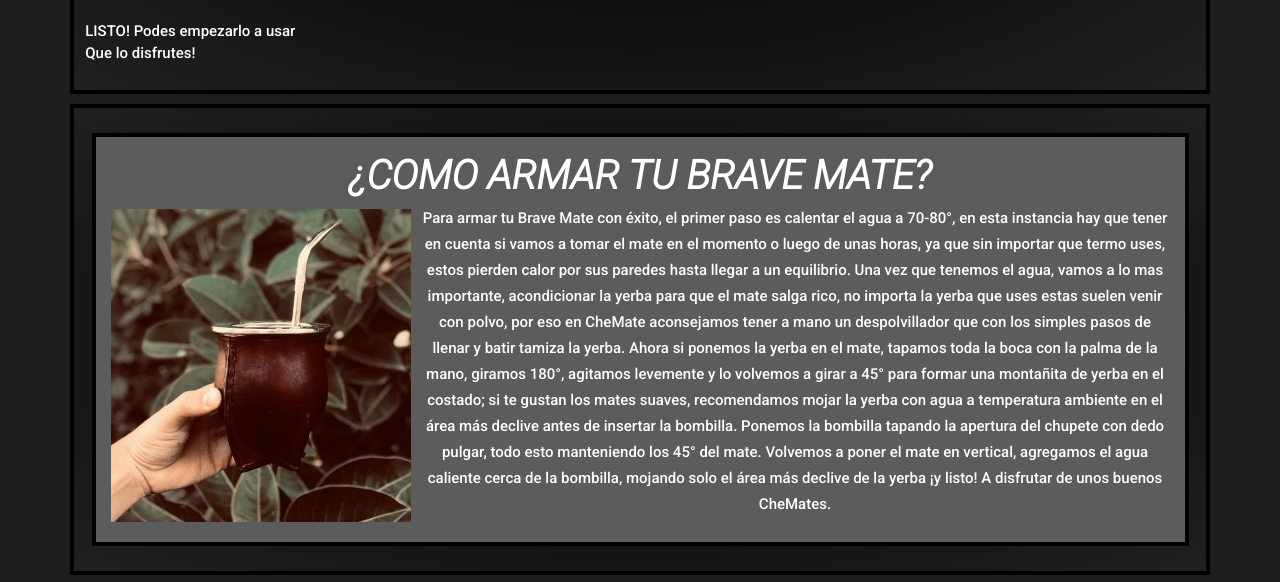
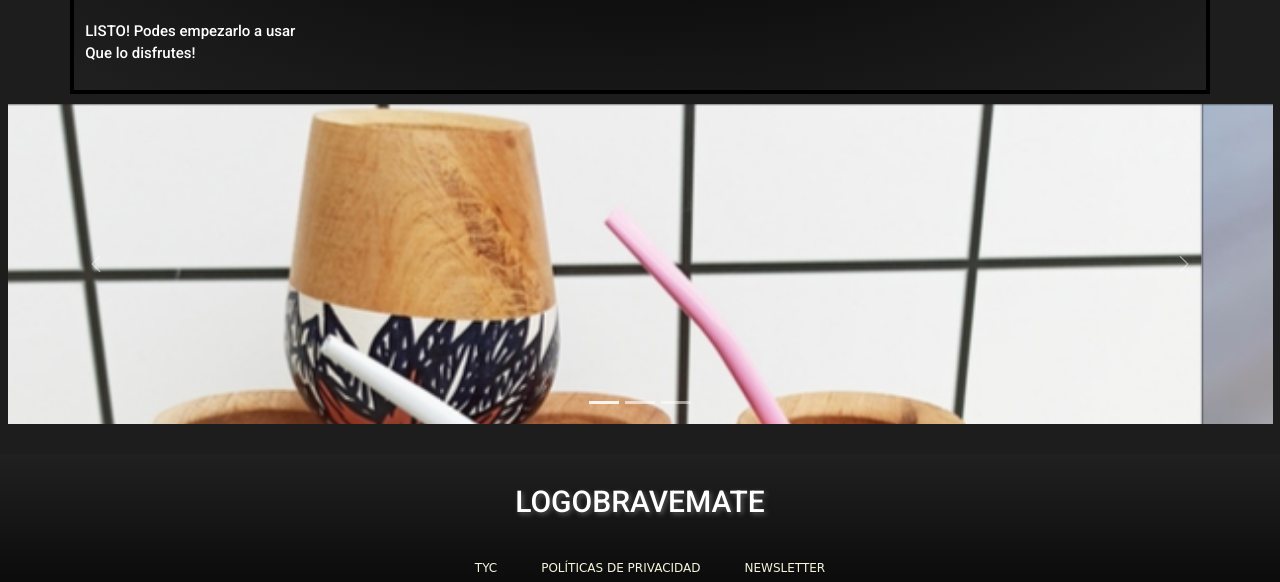
Before and after one commit to gastonRivero/Preentrega, a plain HTML site: page index.html in a window 1280 px wide. Shown: the part 1209-1791 px from the top of the page. Drawn offline with nearby package versions, Linux system fonts and the light colour scheme; a web font is replaced by a local one.

Commit message:
chau secction4

```diff
--- a/index.html
+++ b/index.html
@@ -147,38 +147,6 @@
       </p>
     </div>
   </section>
-
-  <section class="container">
-    <div class="section4"><!--aca va como armar el mate-->
-
-      <div class="section4__Contenedor">
-        <h2 class="section4__titulo">¿COMO ARMAR TU BRAVE MATE?</h2>
-
-        <div class="section4__Contenido">
-
-            <img
-            class="section4__img"
-            src="Imagenes/Camionero.jpg.png"
-            alt="Camionero"
-            width="300"
-            />
-            <p class="section4__parrafo">
-              Para armar tu Brave Mate con éxito, el primer paso es calentar el agua a 70-80°, en esta instancia hay que tener en cuenta si vamos a tomar el mate en el momento o luego de unas horas, ya que sin importar que termo uses, estos pierden calor por sus paredes hasta llegar a un equilibrio.
-
-              Una vez que tenemos el agua, vamos a lo mas importante, acondicionar la yerba para que el mate salga rico, no importa la yerba que uses estas suelen venir con polvo, por eso en CheMate aconsejamos tener a mano un despolvillador que con los simples pasos de llenar y batir tamiza la yerba.
-
-               Ahora si ponemos la yerba en el mate, tapamos toda la boca con la palma de la mano, giramos 180°, agitamos levemente y lo volvemos a girar a 45° para formar una montañita de yerba en el costado; si te gustan los mates suaves, recomendamos mojar la yerba con agua a temperatura ambiente en el área más declive antes de insertar la bombilla.
-
-              Ponemos la bombilla tapando la apertura del chupete con dedo pulgar, todo esto manteniendo los 45° del mate. Volvemos a poner el mate en vertical, agregamos el agua caliente cerca de la bombilla, mojando solo el área más declive de la yerba ¡y listo! A disfrutar de unos buenos CheMates.
-            </p>
-
-        </div>
-
-      </div>
-
-    </div>
-  </section>
-
     <div class="container-fluid">
       <div class="row">
         <div
--- a/scss/_index.scss
+++ b/scss/_index.scss
@@ -85,43 +85,6 @@ $beige: beige;
         margin: 10px;
       }
 }
-.section4 {
-   cursor: context-menu;
-  background-color: $gris;
-  border: 4px solid $negro;
-  padding: 15px;
-  margin: 10px;
-  .section4__Contenedor{
-    display: flex;
-    justify-content: center;
-    flex-direction: column;
-    .section4__titulo {
-      font-family: 'Roboto', sans-serif;
-      color: $blanco;
-      font-size: 4rem;
-      font-weight: bold;
-      text-align: center;
-      text-transform: uppercase;
-      text-shadow: 2px 2px 5px $gris;
-    }
-    .section4__Contenido{
-      display: flex;
-      align-items: center;
-
-
-      .section4__parrafo{
-        font-family: 'roboto', sans-serif;
-        color: $blanco;
-        font-size: 15px;
-        font-weight: normal;
-        line-height: 2.6rem;
-        text-align: center;
-        margin-left: 10px;
-      }
-
-    }
-  }
-}
 
 .carousel-inner{
   height: 40vh;
```
Also changed, not shown: css/style.css, 1 other file.
